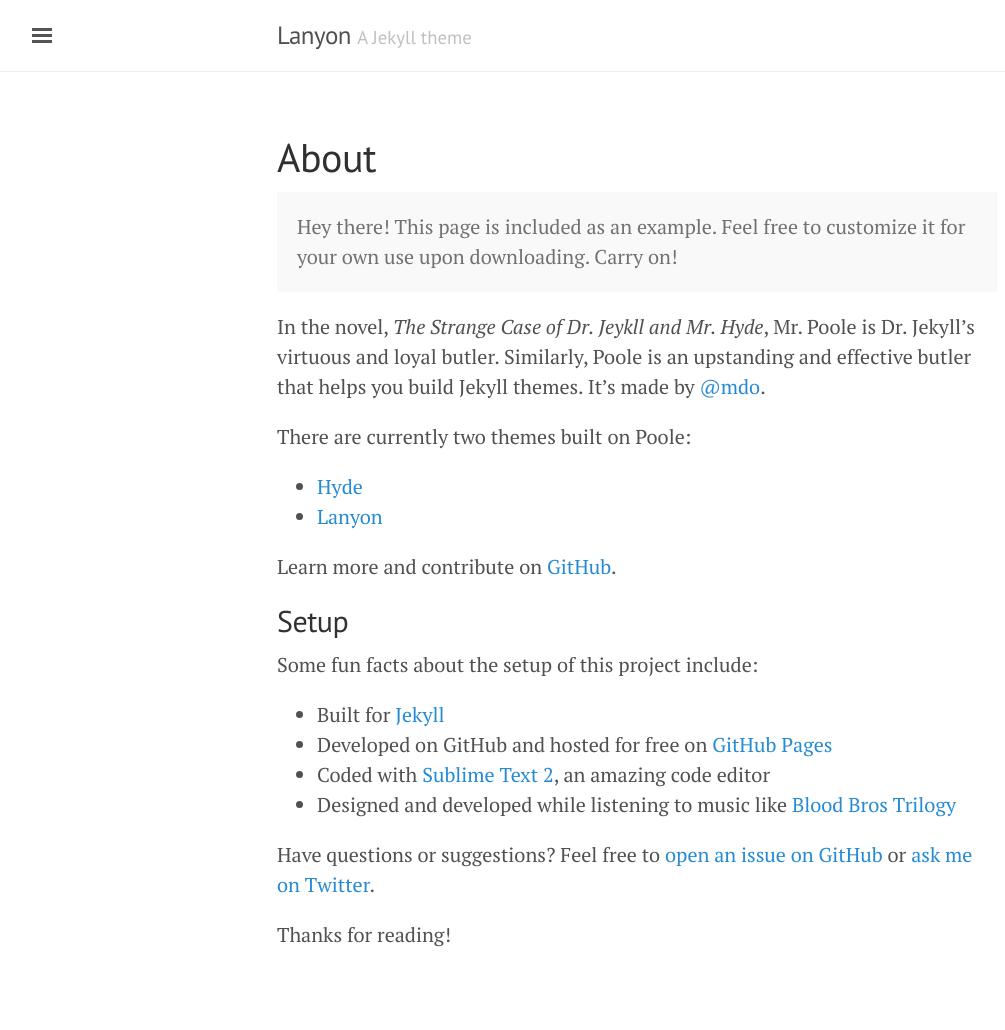
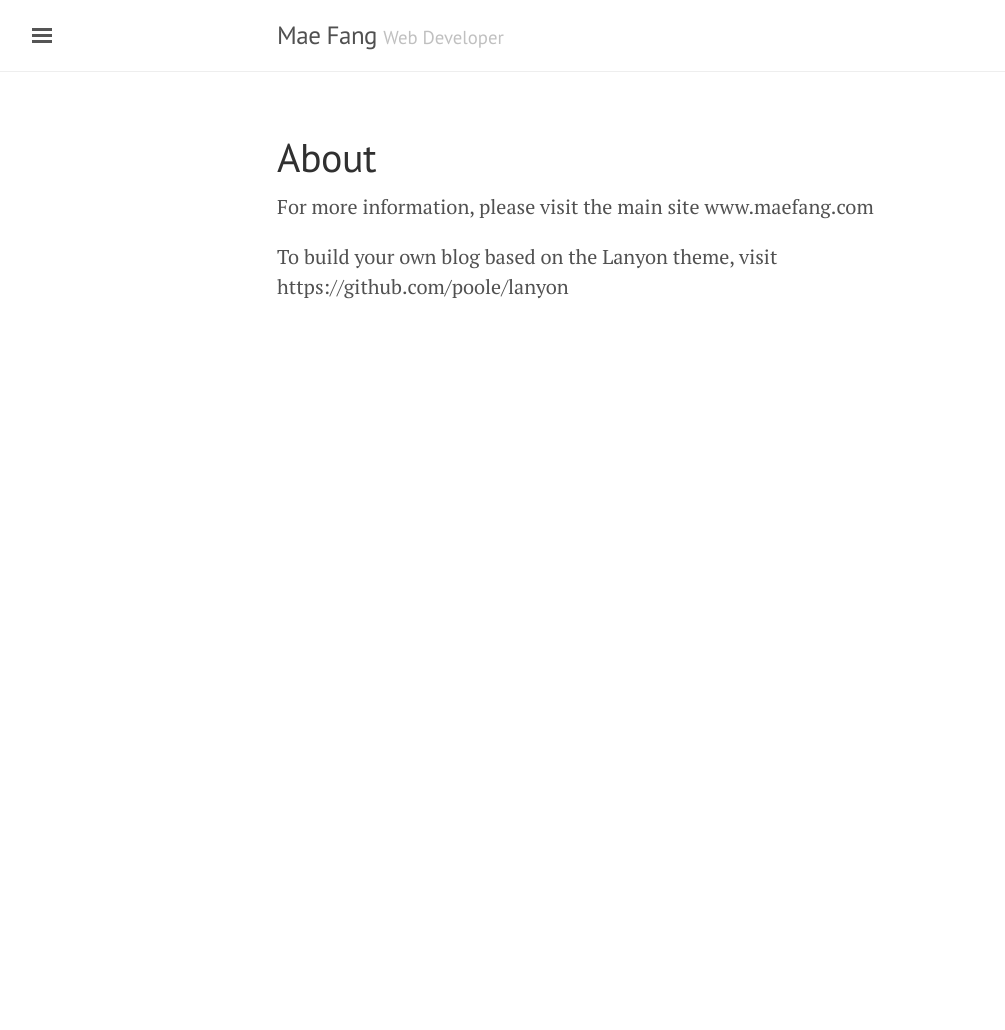
Before and after one commit to mmmfang/blog, a Jekyll site: the page built from about.md, in a window 1280 px wide. Shown: the whole page, without its empty margins (3-1008 px from the left). Built offline with Jekyll 4.4.1, drawn with Linux system fonts in a browser that asks for light colours; after the commit the page ends 900 px from its top, so only the background shows below that.

Commit message:
update config.yml

```diff
--- a/_config.yml
+++ b/_config.yml
@@ -5,18 +5,18 @@ permalink:           pretty
 relative_permalinks: true
 
 # Setup
-title:               Lanyon
-tagline:             'A Jekyll theme'
-description:         'A reserved <a href="http://jekyllrb.com" target="_blank">Jekyll</a> theme that places the utmost gravity on content with a hidden drawer. Made by <a href="https://twitter.com/mdo" target="_blank">@mdo</a>.'
-url:                 http://lanyon.getpoole.com
-baseurl:             ''
+title:               Mae Fang
+tagline:             'Web Developer'
+description:         'Mae Fang - Blog'
+url:                 http://mmmfang.github.io
+baseurl:             '/blog'
 paginate:            5
 
 # About/contact
 author:
-  name:              Mark Otto
-  url:               https://twitter.com/mdo
-  email:             markdotto@gmail.com
+  name:              Mae Fang
+  url:               https://maefang.com
+  email:             mae.fang@gmail.com
 
 # Custom vars
 version:             1.0.0
--- a/about.md
+++ b/about.md
@@ -3,28 +3,6 @@ layout: page
 title: About
 ---
 
-<p class="message">
-  Hey there! This page is included as an example. Feel free to customize it for your own use upon downloading. Carry on!
-</p>
+For more information, please visit the main site www.maefang.com
 
-In the novel, *The Strange Case of Dr. Jeykll and Mr. Hyde*, Mr. Poole is Dr. Jekyll's virtuous and loyal butler. Similarly, Poole is an upstanding and effective butler that helps you build Jekyll themes. It's made by [@mdo](https://twitter.com/mdo).
-
-There are currently two themes built on Poole:
-
-* [Hyde](http://hyde.getpoole.com)
-* [Lanyon](http://lanyon.getpoole.com)
-
-Learn more and contribute on [GitHub](https://github.com/poole).
-
-## Setup
-
-Some fun facts about the setup of this project include:
-
-* Built for [Jekyll](http://jekyllrb.com)
-* Developed on GitHub and hosted for free on [GitHub Pages](https://pages.github.com)
-* Coded with [Sublime Text 2](http://sublimetext.com), an amazing code editor
-* Designed and developed while listening to music like [Blood Bros Trilogy](https://soundcloud.com/maddecent/sets/blood-bros-series)
-
-Have questions or suggestions? Feel free to [open an issue on GitHub](https://github.com/poole/issues/new) or [ask me on Twitter](https://twitter.com/mdo).
-
-Thanks for reading!
+To build your own blog based on the Lanyon theme, visit https://github.com/poole/lanyon
```
Also changed, not shown: _posts/2016-1-24-hello-world.md (renamed from _posts/2013-12-31-whats-jekyll.md).
